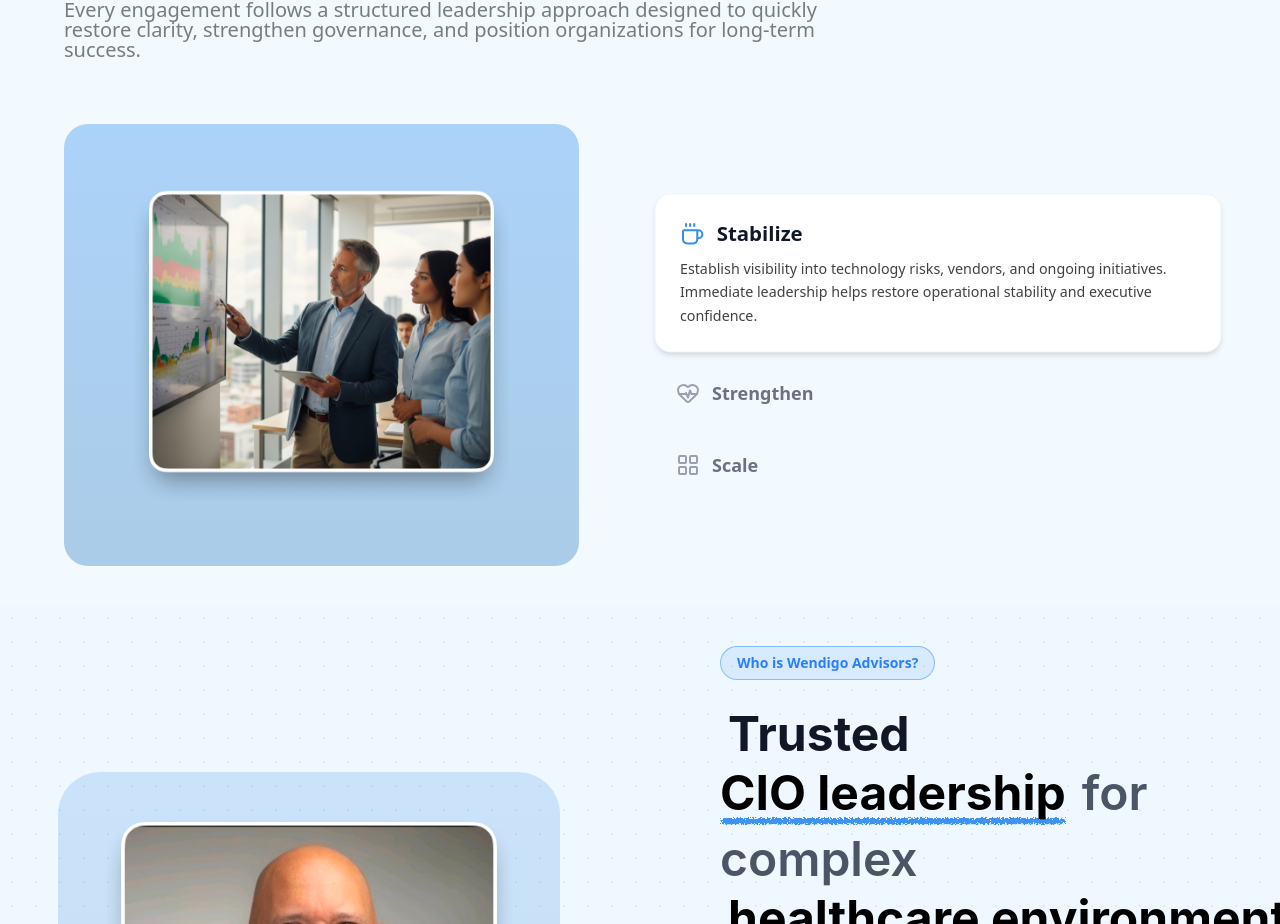
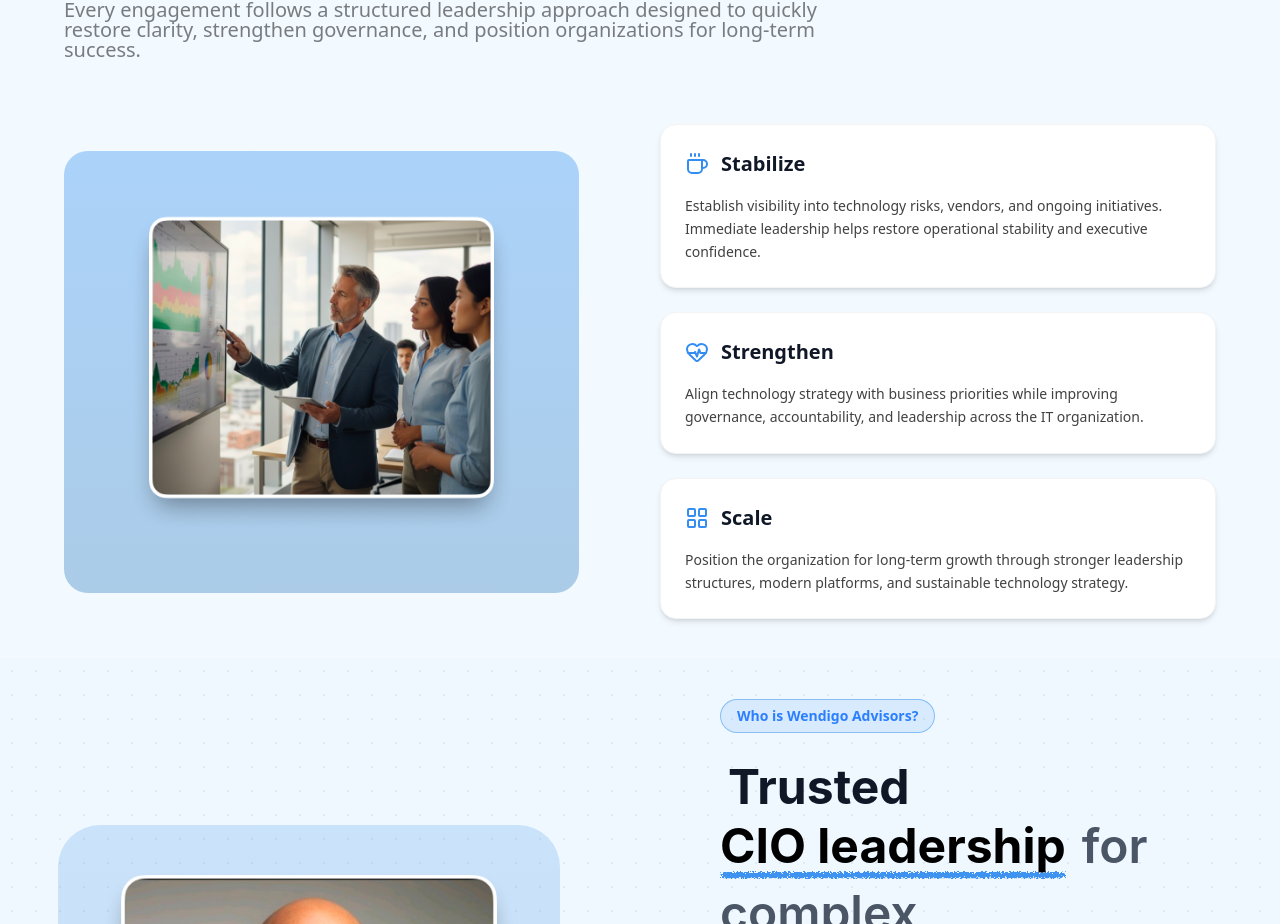
Before and after one commit to Yug210705/Brain, a React (Vite) app: page / in a window 1280 px wide. Shown: the part 5797-6721 px from the top of the page. Built offline with nearby package versions, Linux system fonts and the light colour scheme.

Commit message:
Show all service descriptions by default (remove click-to-expand behavior)

```diff
--- a/src/components/Services.jsx
+++ b/src/components/Services.jsx
@@ -153,39 +153,21 @@ const Services = () => {
                     </div>
 
                     {/* Right Column: Services List (Now vertically centered) */}
-                    <div className="flex flex-col gap-3">
+                    <div className="flex flex-col gap-6">
                         {services.map((service) => (
                             <div
                                 key={service.id}
-                                onClick={() => setActiveId(service.id)}
-                                className=""
+                                className="bg-white rounded-2xl p-6 shadow-md border border-gray-100 transition-all duration-300"
                             >
-                                {activeId === service.id ? (
-                                    /* Active Card */
-                                    <div className="bg-white rounded-2xl p-6 shadow-md border border-gray-100 transition-all duration-300 transform scale-[1.02]">
-                                        <div className="flex justify-between items-start mb-2">
-                                            <div className="flex items-center gap-3">
+                                <div className="flex items-center gap-3 mb-4">
                                     <span className="text-[#348DF0] font-bold">{service.icon}</span>
                                     <h3 className="font-inter font-bold text-[20px] text-gray-900">
                                         {service.title}
                                     </h3>
                                 </div>
-                                        </div>
-                                        <p className="font-tt-hoves font-normal text-[14px] leading-relaxed text-[#000000BF] mt-2">
+                                <p className="font-tt-hoves font-normal text-[14px] leading-relaxed text-[#000000BF]">
                                     {service.description}
                                 </p>
-                                    </div>
-                                ) : (
-                                    /* Inactive List Item */
-                                    <div className="group flex items-center gap-3 p-4 rounded-xl hover:bg-white/60 transition-colors duration-200">
-                                        <span className="text-gray-400 group-hover:text-[#348DF0] transition-colors">
-                                            {service.icon}
-                                        </span>
-                                        <h3 className="text-lg font-bold text-gray-500 group-hover:text-gray-900 transition-colors">
-                                            {service.title}
-                                        </h3>
-                                    </div>
-                                )}
                             </div>
                         ))}
                     </div>
```
Lines whose indentation alone changed are shown as unchanged.
